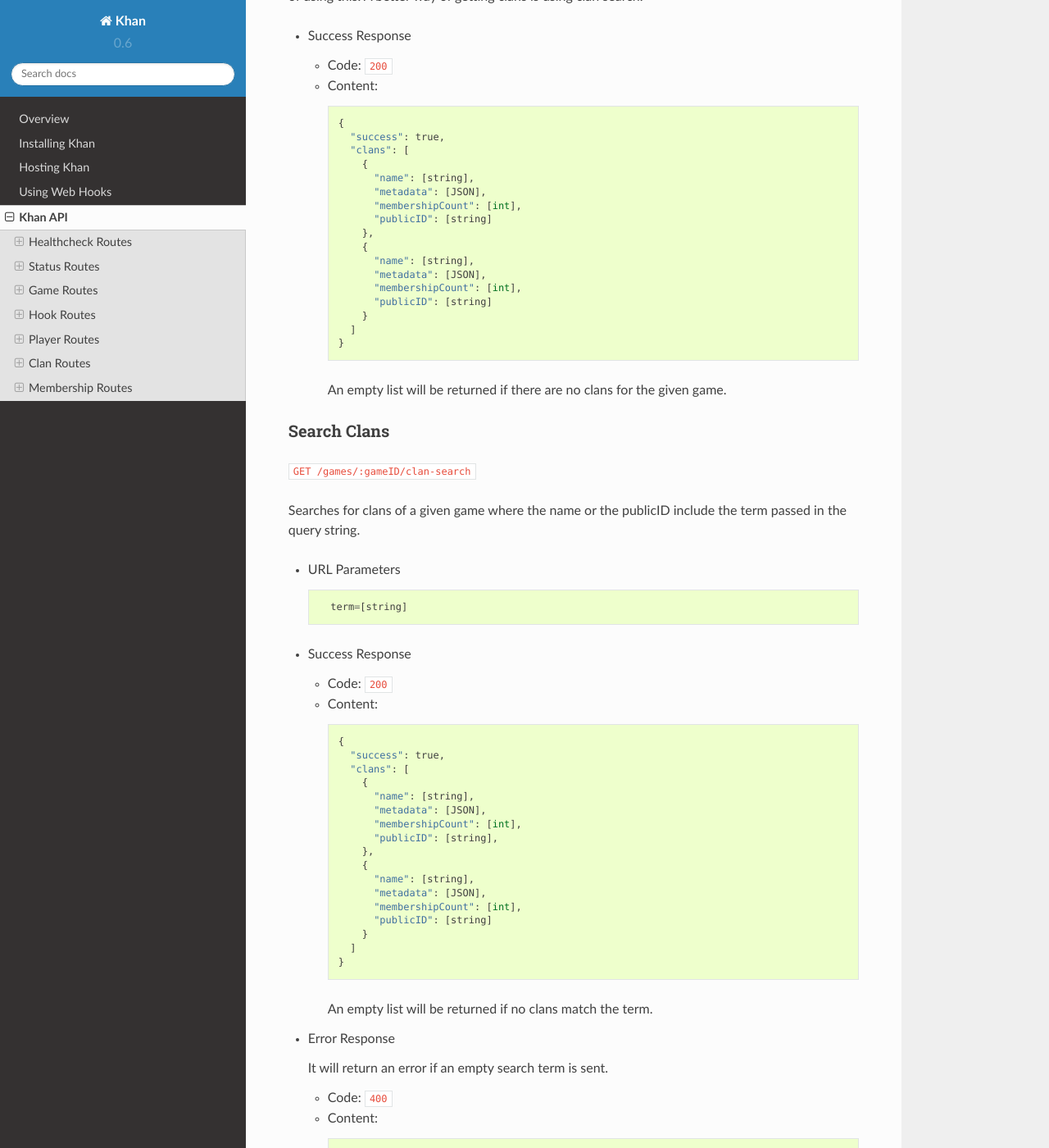
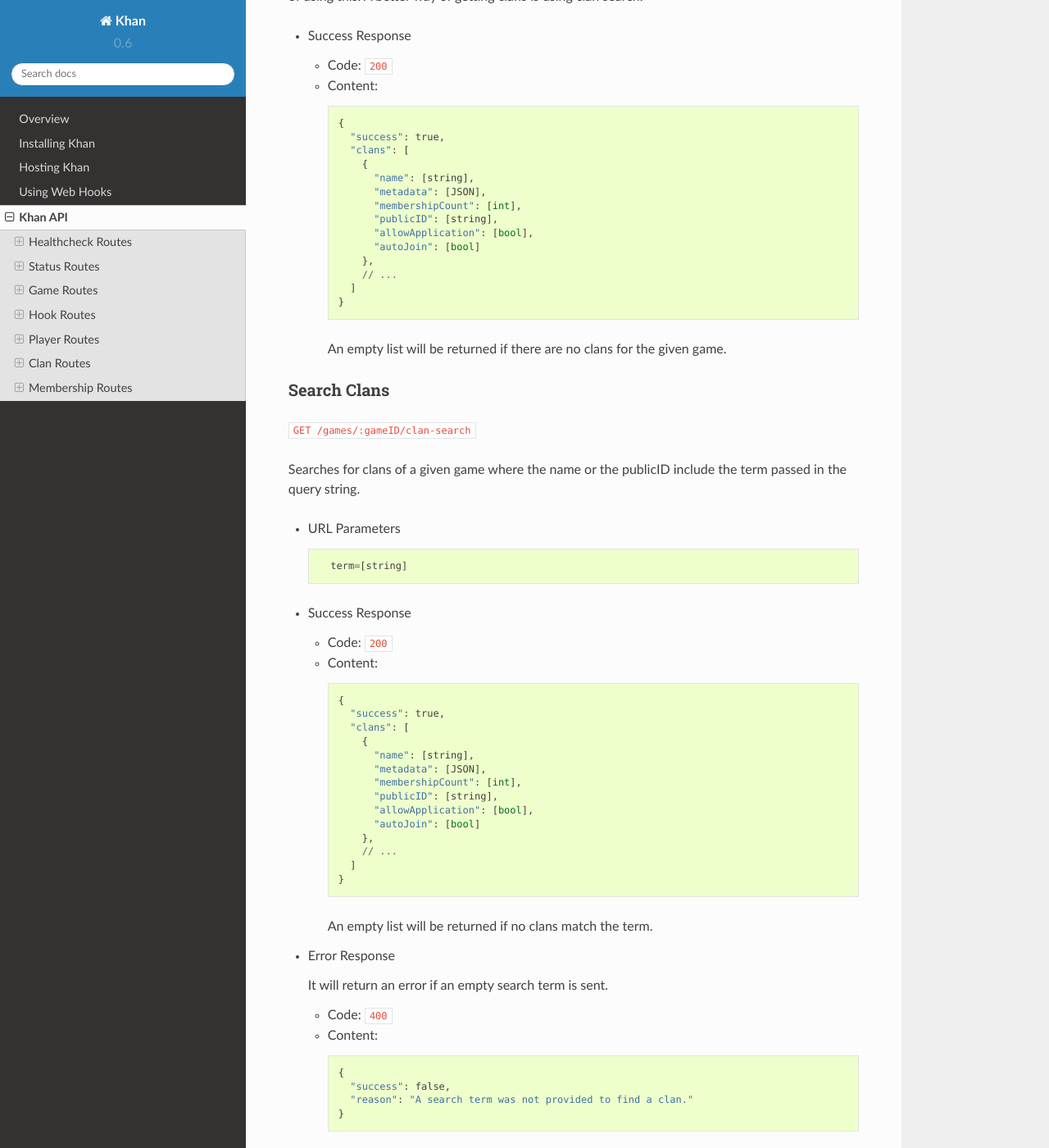
Before and after one commit to topfreegames/khan, a Sphinx documentation site: the page built from docs/API.md, in a window 1280 px wide and 1400 px high, scrolled down 15027 px. Shown: the whole window at 82% size. Built offline with Sphinx 7.4.7 and the Read the Docs theme 2.0.0, drawn with Linux system fonts in a browser that asks for light colours.

Commit message:
Ops forgot to update docs

````diff
--- a/docs/API.md
+++ b/docs/API.md
@@ -736,14 +736,11 @@
             "name": [string],
             "metadata": [JSON],
             "membershipCount": [int],
-            "publicID": [string]
+            "publicID": [string],
+            "allowApplication": [bool],
+            "autoJoin": [bool]
           },
-          {
-            "name": [string],
-            "metadata": [JSON],
-            "membershipCount": [int],
-            "publicID": [string]
-          }
+          // ...
         ]
       }
       ```
@@ -773,13 +770,10 @@
             "metadata": [JSON],
             "membershipCount": [int],
             "publicID": [string],
+            "allowApplication": [bool],
+            "autoJoin": [bool]
           },
-          {
-            "name": [string],
-            "metadata": [JSON],
-            "membershipCount": [int],
-            "publicID": [string]
-          }
+          // ...
         ]
       }
       ```
````
